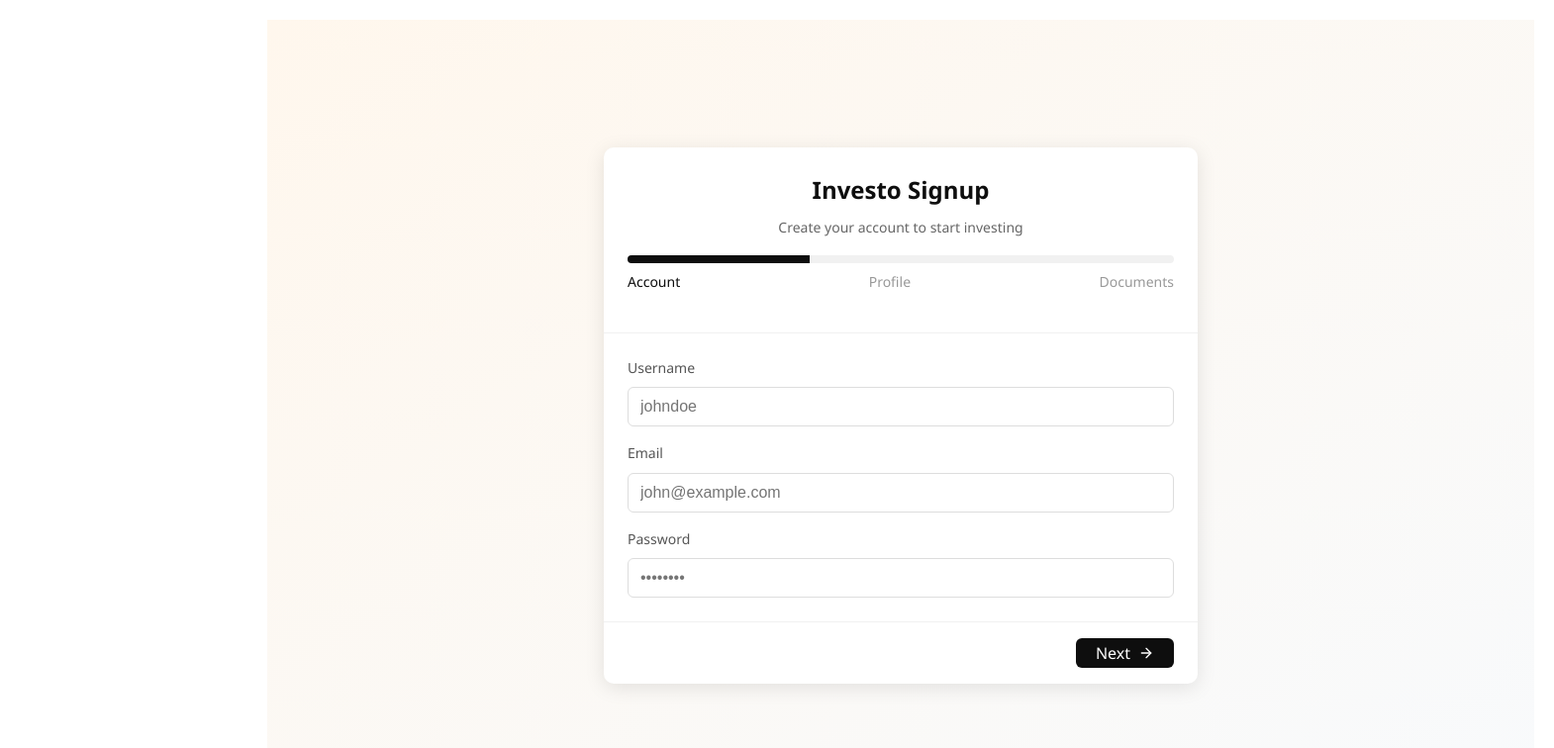
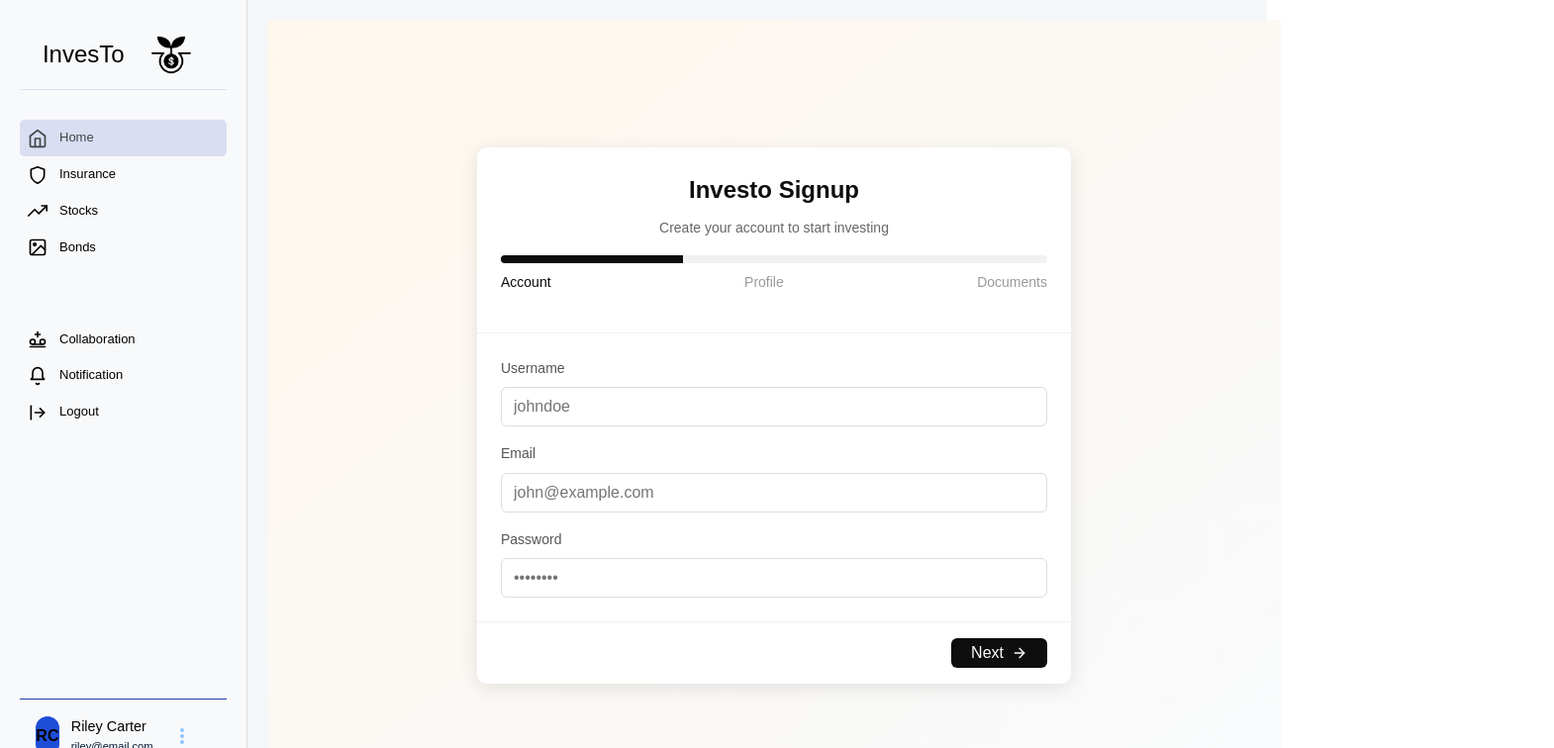
Before and after one commit to rujutamedhi/InvesTo, a React (Vite) app in the folder my-app/: page /signup in a window 1280 px wide. Shown: the top 756 px of the page at 99% size, 1570 px wide, since content can reach past the window. Built offline with nearby package versions, Linux system fonts and the light colour scheme.

Commit message:
sidebar changes

```diff
--- a/my-app/src/App.jsx
+++ b/my-app/src/App.jsx
@@ -1,11 +1,18 @@
 import { BrowserRouter as Router, Routes, Route, useLocation } from "react-router-dom";
 import Dashboard from "./components/Dashboard";
 import Profile from "./components/Profile";
-import Sidebar from "./components/Sidebar";
 import SignupForm from "./components/SignUp";
 import {  AuthProvider } from "./context/AuthContext";
 import Login from "./components/Login";
+import Sidebar from "./components/Sidebar";
 import "./App.css";
+import StockDetails from "./pages/StockDetails";
+import StockList from "./pages/StockList";
+import BondsList from "./pages/BondList";
+import Table from "./components/table"
+import Collabform from "./components/CollabForm";
+import Buyform from "./components/buyform";
+
 
 function Layout() {
   const location = useLocation();
@@ -13,7 +20,7 @@ function Layout() {
 
   return (
     <div className="app-container">
-
+<Sidebar/>
         <div className="page-content">
           <AuthProvider>
           <Routes>
@@ -22,6 +29,14 @@ function Layout() {
             <Route path="/profile" element={<Profile />} />
             <Route path="/signup" element={<SignupForm/>} />
             <Route path="/login" element={<Login/>} />
+            <Route path="/dashboard" element={<Dashboard />} />
+            <Route path="/profile" element={<Profile />} />
+            <Route path="/stock-list" element={<StockList />} />
+            <Route path="table" element={<Table/>}/>
+            <Route path="/stock/:symbol" element={<StockDetails/>}/>
+            <Route path="/bonds" element={<BondsList />} />
+            <Route path="/collabform" element={<Collabform/>}/>
+            <Route path="/buyform" element={<Buyform/>}/>
             </Routes>
             </AuthProvider>
         </div>
--- a/my-app/src/components/SignUp.jsx
+++ b/my-app/src/components/SignUp.jsx
@@ -72,7 +72,7 @@ const SignupForm = () => {
   const progressPercentage = (step / 3) * 100;
 
   return (
-    <div style={{width:"100vw"}}>
+    <div style={{width:"80vw"}}>
     <div className="signup-page">
       <div className="signup-card">
         <div className="card-header">
```
Also changed, not shown: 1 other file (tests, documents, lock files or other folders).
